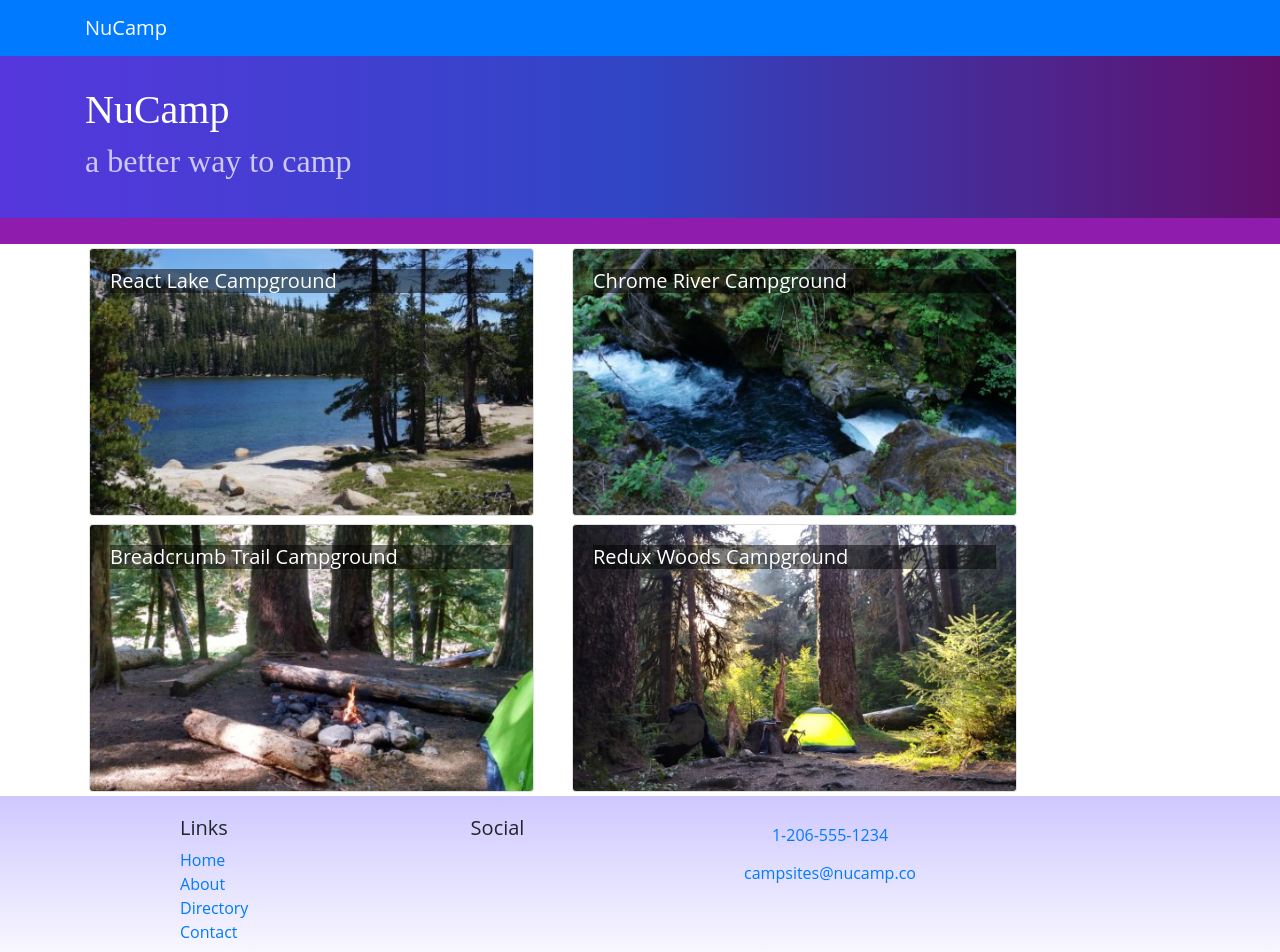
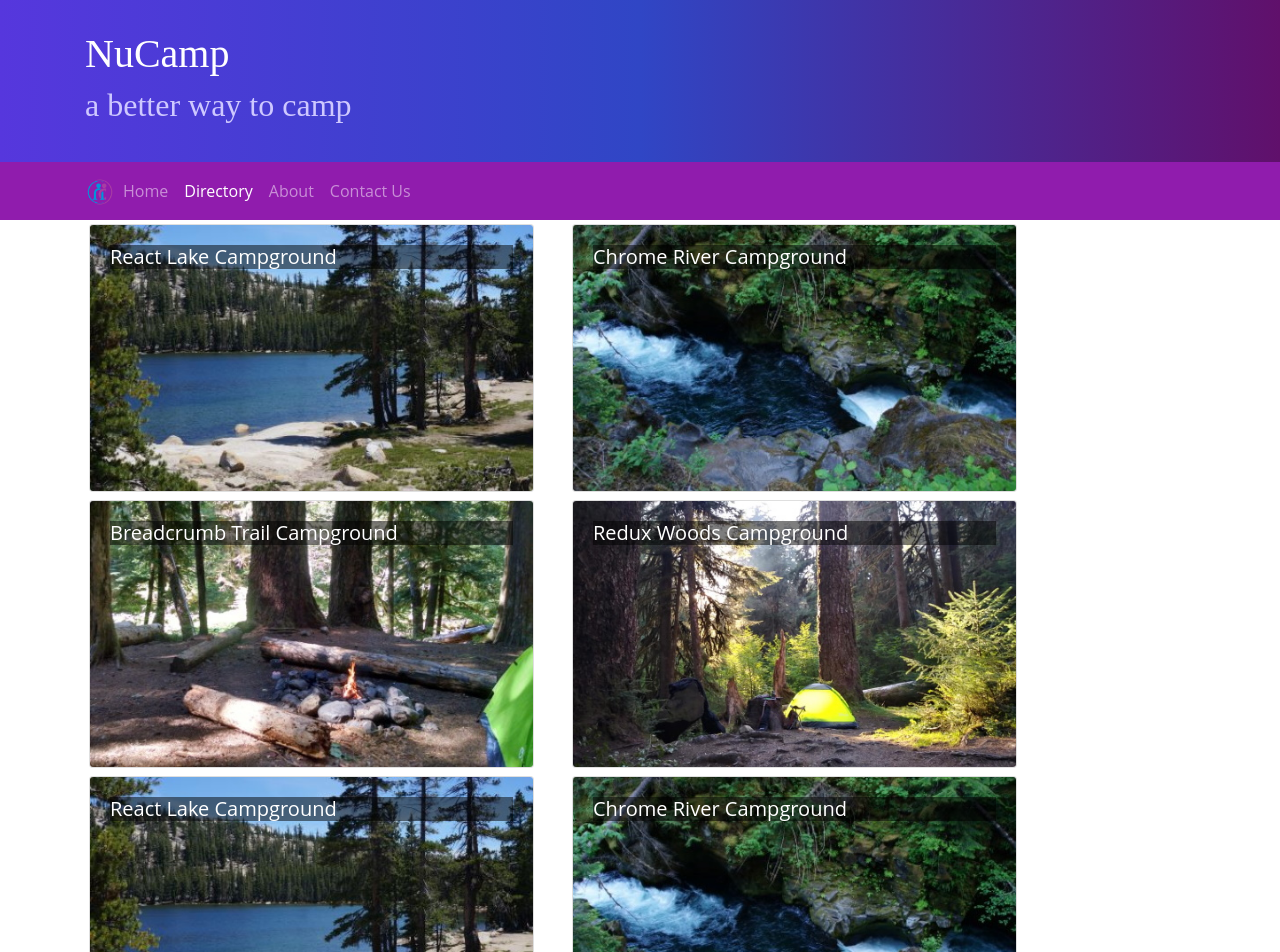
Before and after one commit to niinoble/NucampReact, a React (Create React App) app: page /directory in a window 1280 px wide. Shown: the top 952 px of the page. Built offline with nearby package versions, Linux system fonts and the light colour scheme; the HTML template or start-up script is replaced by a standard one.

Commit message:
React Router

```diff
--- a/src/App.js
+++ b/src/App.js
@@ -1,13 +1,17 @@
 import React, { Component } from 'react';
 import Main from './components/MainComponent';
 import './App.css';
+import { BrowserRouter } from 'react-router-dom';
 
 class App extends Component {
     render() {
         return (
-            <div className="App">
-                <Main />
-            </div>
+
+            <BrowserRouter>
+                <div className="App">
+                    <Main />
+                </div>
+            </BrowserRouter>
         );
     };
 }
--- a/src/components/DirectoryComponent.js
+++ b/src/components/DirectoryComponent.js
@@ -1,9 +1,9 @@
 import React from 'react';
 import { Card, CardImg, CardImgOverlay, CardTitle } from 'reactstrap';
 
-function RenderDirectoryItem({campsite, onClick}) {
+function RenderDirectoryItem({campsite}) {
     return (
-        <Card onClick={() => onClick(campsite.id)}>
+        <Card >
             <CardImg width="100%" src={campsite.image} alt={campsite.name} />
             <CardImgOverlay>
                 <CardTitle>{campsite.name}</CardTitle>
@@ -17,7 +17,7 @@
     const directory = props.campsites.map(campsite => {
         return (
             <div key={campsite.id} className="col-md-5 m-1">
-                <RenderDirectoryItem campsite={campsite} onClick={props.onClick} />
+                <RenderDirectoryItem campsite={campsite} />
             </div>
         );
     });
--- a/src/components/FooterComponent.js
+++ b/src/components/FooterComponent.js
@@ -1,4 +1,5 @@
 import React from 'react';
+import { Link } from 'react-router-dom';
 
 function Footer(props) {
     return (
@@ -8,10 +9,10 @@
                     <div className="col-4 col-sm-2 offset-1">
                         <h5>Links</h5>
                         <ul className="list-unstyled">
-                            <li><a href="#">Home</a></li>
-                            <li><a href="#">About</a></li>
-                            <li><a href="#">Directory</a></li>
-                            <li><a href="#">Contact</a></li>
+                        <li><Link to='/home'>Home</Link></li>
+                            <li><Link to='/directory'>Directory</Link></li>
+                            <li><Link to='/aboutus'>About</Link></li>
+                            <li><Link to='/contactus'>Contact</Link></li>
                         </ul>
                     </div>
                     <div className="col-6 col-sm-3 text-center">
--- a/src/components/HeaderComponent.js
+++ b/src/components/HeaderComponent.js
@@ -1,7 +1,24 @@
 import React, { Component }  from 'react';
-import { Navbar, NavbarBrand, Jumbotron } from 'reactstrap';
+import { Nav, Navbar, NavbarBrand, NavbarToggler, Collapse, NavItem, Jumbotron } from 'reactstrap';
+import { NavLink } from 'react-router-dom';
 
 class Header extends Component {
+
+    constructor(props) {
+        super(props);
+
+        this.toggleNav = this.toggleNav.bind(this);
+        this.state = {
+          isNavOpen: false
+        };
+    }
+
+    toggleNav() {
+        this.setState({
+            isNavOpen: !this.state.isNavOpen
+        });
+    }
+
     render() {
         return (
             <React.Fragment>
@@ -15,14 +32,38 @@
                         </div>
                     </div>
                 </Jumbotron>
-                <Navbar dark sticky="top">
+                <Navbar dark sticky="top" expand="md">
                     <div className="container">
-                        <NavbarBrand href="/"></NavbarBrand>
+                        <NavbarBrand className="mr-auto" href="/"><img src="/assets/images/logo.png" height="30" width="30" alt="NuCamp Logo" /></NavbarBrand>
+                        <NavbarToggler onClick={this.toggleNav} />
+                        <Collapse isOpen={this.state.isNavOpen} navbar>
+                            <Nav navbar>
+                                <NavItem>
+                                    <NavLink className="nav-link" to="/home">
+                                        <i className="fa fa-home fa-lg" /> Home
+                                    </NavLink>
+                                </NavItem>
+                                <NavItem>
+                                    <NavLink className="nav-link" to="/directory">
+                                        <i className="fa fa-list fa-lg" /> Directory
+                                    </NavLink>
+                                </NavItem>
+                                <NavItem>
+                                    <NavLink className="nav-link" to="/aboutus">
+                                        <i className="fa fa-info fa-lg" /> About
+                                    </NavLink>
+                                </NavItem>
+                                <NavItem>
+                                    <NavLink className="nav-link" to="/contactus">
+                                        <i className="fa fa-address-card fa-lg" /> Contact Us
+                                    </NavLink>
+                                </NavItem>
+                            </Nav>
+                        </Collapse>
                     </div>
                 </Navbar>
             </React.Fragment>
         );
     }
 }
-
 export default Header;
--- /dev/null
+++ b/src/components/HomeComponent.js
@@ -0,0 +1,11 @@
+import React from 'react';
+
+function Home(props) {
+    return (
+        <div className="container">
+            <h4>Home</h4>
+        </div>
+    );
+}
+
+export default Home;
--- a/src/components/MainComponent.js
+++ b/src/components/MainComponent.js
@@ -5,32 +5,38 @@
 import Header from './HeaderComponent';
 import Footer from './FooterComponent';
 import { CAMPSITES } from '../shared/campsites';
+import Home from './HomeComponent';
+import { Switch, Route, Redirect } from 'react-router-dom';
 
 class Main extends Component {
     constructor(props) {
         super(props);
         this.state = {
             campsites: CAMPSITES,
-            selectedCampsite: null
+
         };
     }
 
-    onCampsiteSelect(campsiteId) {
-        this.setState({selectedCampsite: campsiteId});
-    }
+
 
     render() {
+
+        const HomePage = () => {
+            return (
+                <Home />
+            );
+        }
         return (
             <div>
-                <Navbar dark color="primary">
-                    <div className="container">
-                        <NavbarBrand href="/">NuCamp</NavbarBrand>
-                    </div>
-                </Navbar>
+
                 <Header />
-                <Directory campsites={this.state.campsites} onClick={campsiteId => this.onCampsiteSelect(campsiteId)}/>
-                <CampsiteInfo campsite={this.state.campsites.filter(campsite => campsite.id === this.state.selectedCampsite)[0]} />
-                <Footer />
+                <Switch>
+                    <Route path='/home' component={HomePage} />
+                    <Route exact path='/directory' render={() => <Directory campsites={this.state.campsites} />} />
+                    <Redirect to='/home' />
+                </Switch>
+                <Directory campsites={this.state.campsites}/>
+              <Footer />
             </div>
         );
     };
```
